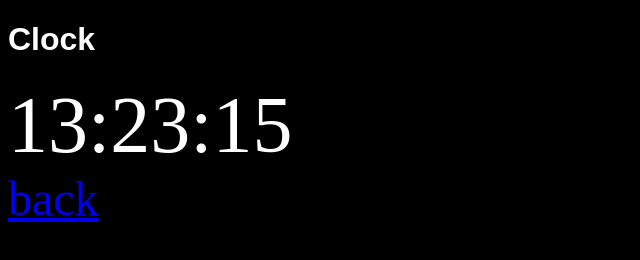
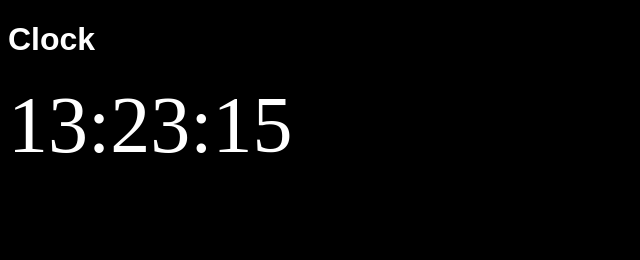
Before and after one commit to Daniel0u0/learning_htmlNjs, a plain HTML site: page my own website v2/digital_clock/main.html in a window 1280 px wide. Shown: the whole page, without its empty margins (0-640 px from the left). Drawn offline with Linux system fonts and the light colour scheme.

Commit message:
Update main.html

```diff
--- a/my own website v2/digital_clock/main.html
+++ b/my own website v2/digital_clock/main.html
@@ -18,10 +18,6 @@
 	<a id="time"></a>
 	</div>
 
-	<div id="back">
-	<a href="#" onclick="javascript:history.back(-1);">back</a>
-	</div>
-
 	<script src="js/example.js"></script>
 <!--have to put the script after body part html if inserting a js-->
 
```
